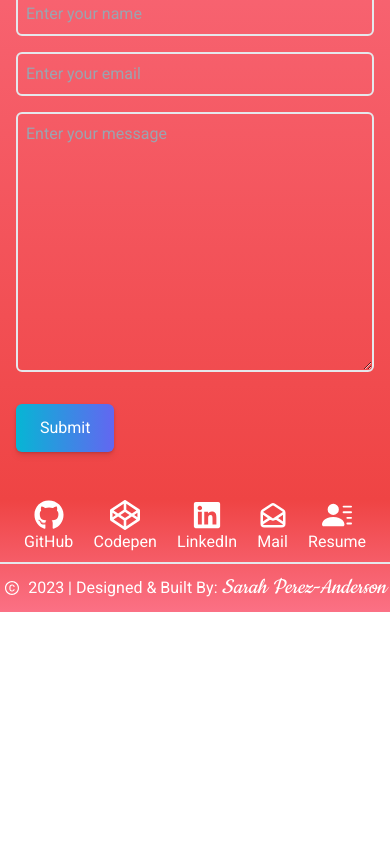
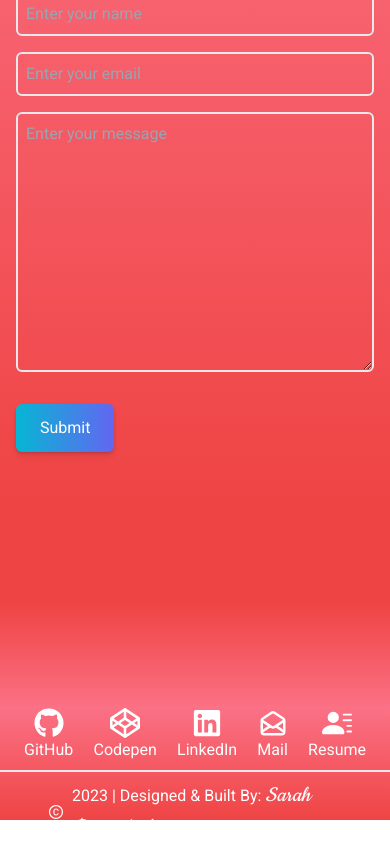
Before and after one commit to Sapereza/sarah-portfolio, a React (Create React App) app: page / in a window 390 px wide. Shown: the part 5192-6036 px from the top of the page. Before the commit the page ends 5804 px from the top, so only its background shows below. Built offline with nearby package versions, Linux system fonts and the light colour scheme.

Commit message:
had to add the space component back below the contact one and had to add some padding to the copy right section in footer for mobile size.

```diff
--- a/src/App.js
+++ b/src/App.js
@@ -21,6 +21,7 @@ function App() {
       <Experience />
       <Space />
       <Contact />
+      <Space />
       <Footer />
 
 
--- a/src/components/Footer.jsx
+++ b/src/components/Footer.jsx
@@ -78,7 +78,7 @@ const Footer = () => {
 
 
   return (
-    <div name="footer" className="md:hidden w-full h-28 bg-gradient-to-b from-red-500 to-rose-400 text-white">
+    <div name="footer" className="md:hidden w-full h-28 bg-gradient-to-b from-rose-400 to-red-500 text-white">
         <div>
             <div className="flex justify-between px-6">
                 {links.map(({id, child, href, style, download}) =>
@@ -97,7 +97,7 @@ const Footer = () => {
 
 
             </div>
-            <div className="flex items-center justify-center border-t-2 pt-2 mt-2">
+            <div className="flex items-center justify-center border-t-2 pt-2 px-12 mt-2">
                 <p className="mr-2">
                     <AiOutlineCopyrightCircle/>
                 </p>
```
